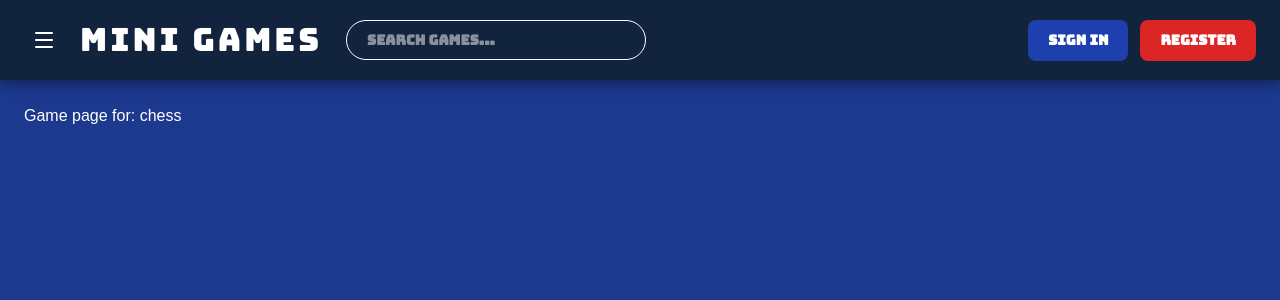
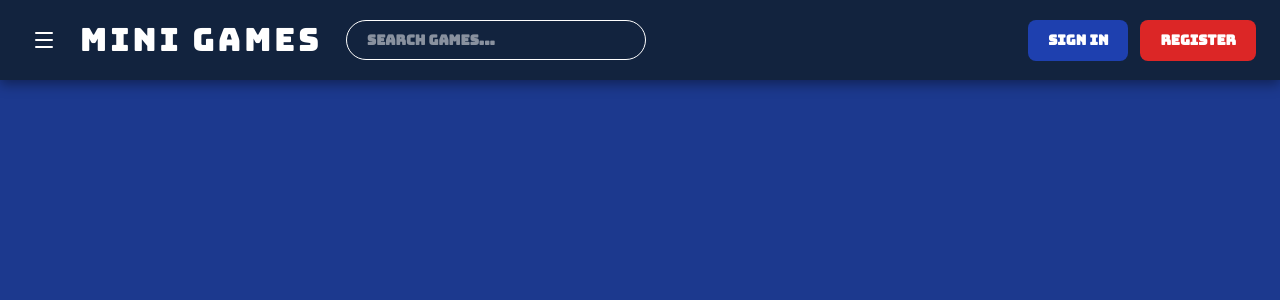
Before and after one commit to cmpe195-group1/minigame-platform, a React (Vite) app in the folder frontend/: page /games/chess in a window 1280 px wide. Shown: the top 300 px of the page. Built offline with nearby package versions, Linux system fonts and the light colour scheme.

Commit message:
add dependencies

```diff
--- a/frontend/package.json
+++ b/frontend/package.json
@@ -14,9 +14,11 @@
     "@tailwindcss/vite": "^4.1.18",
     "framer-motion": "^12.38.0",
     "lucide-react": "^0.563.0",
+    "phaser": "^3.90.0",
     "react": "^19.2.3",
     "react-dom": "^19.2.3",
     "react-router": "^7.13.0",
+    "socket.io-client": "^4.8.3",
     "styled-components": "^6.3.8",
     "tailwindcss": "^4.1.18"
   },
--- a/frontend/src/main.tsx
+++ b/frontend/src/main.tsx
@@ -3,10 +3,8 @@ import { createRoot } from 'react-dom/client'
 import { BrowserRouter, Routes, Route  } from 'react-router'
 import './globals.css'
 import Header from '@/components/PageHeader'
-import NavBar from '@/components/NavBar'
 import Home from '@/pages/Home'
 import Games from '@/pages/Games'
-import GamePage from '@/pages/GamePage'
 import Search from '@/pages/Search'
 import LoginPage from '@/pages/LoginPage'
 import RegisterPage from '@/pages/RegisterPage'
@@ -19,11 +17,10 @@ createRoot(document.getElementById('root')!).render(
             <main className="px-6 py-6 mt-20 max-w-7xl mx-auto">
                 <Routes>
                     <Route path="/" element={<Home />} />
+                    <Route path="/login" element={<LoginPage />} />
+                    <Route path="/register" element={<RegisterPage />} />
                     <Route path="/games" element={<Games />} />
                     <Route path="/games/search" element={<Search />} />
-                    <Route path="/games/:game" element={<GamePage />} />
-                    <Route path="/login" element={<LoginPage />} />
-                    <Route path="/register" element={<RegisterPage />} />
                 </Routes>
             </main>
         </div>
--- a/frontend/src/pages/GamePage.tsx
+++ /dev/null
@@ -1,7 +0,0 @@
-import { useParams } from 'react-router'
-
-export default function GamePage() {
-  const { game } = useParams()
-
-  return <p>Game page for: {game}</p>
-}
```
Also changed, not shown: 1 other file (tests, documents, lock files or other folders).
